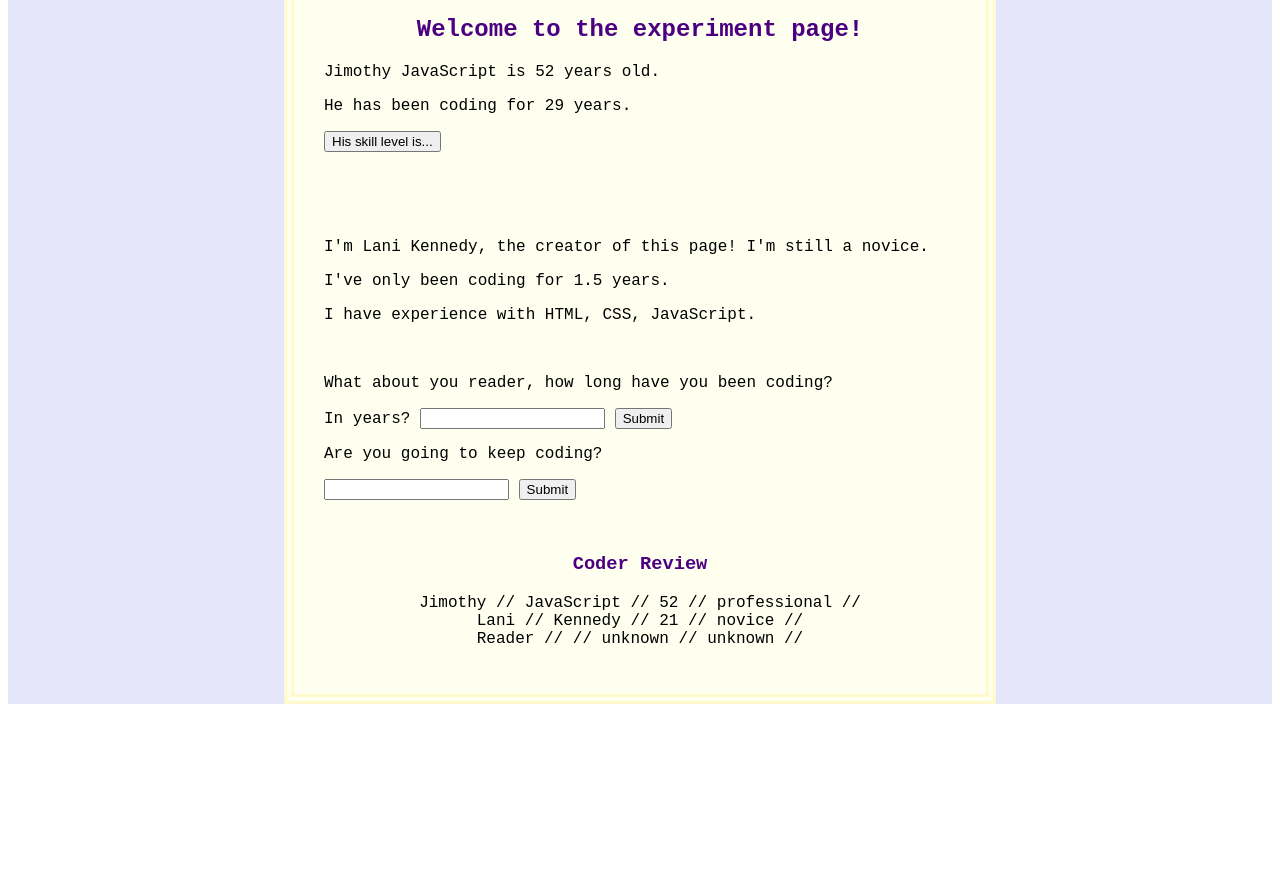
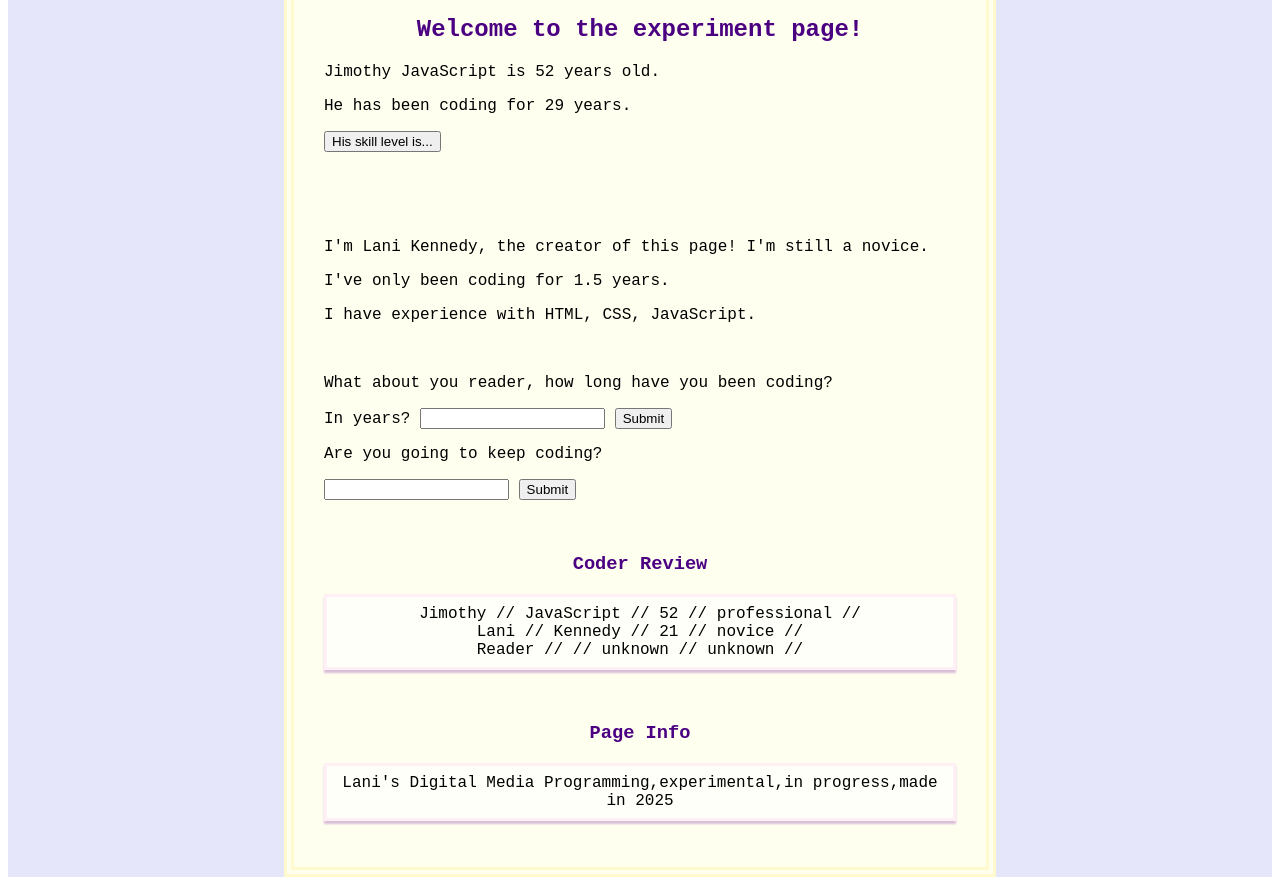
Before and after one commit to froggybot/dm-programming, a plain HTML site: page index.html in a window 1280 px wide. Shown: the part 151-1036 px from the top of the page. Before the commit the page ends 863 px from the top, so only its background shows below. Drawn offline with Linux system fonts and the light colour scheme.

Commit message:
obj,method,styling

```diff
--- a/index.html
+++ b/index.html
@@ -27,7 +27,11 @@
             color: Indigo;
             box-shadow: 0px 5px 3px Thistle;
         }
-        .coderrev {
+        .center {
+            background-color: #fffffa;
+            border: 3px solid LavenderBlush;
+            padding: 8px;
+            box-shadow: 0px 3px 2px Thistle;
         	text-align: center;
         }
 	</style>
@@ -64,6 +68,9 @@
             <br>
             <h3 class="headin3">Coder Review</h3>
             <p id="coderReview" class="coderRevi"></p>
+            <br>
+            <h3 class="headin4">Page Info</h3>
+            <p id="pageInfo" class="pageInf"></p>
         </div>
     </div>
 
@@ -83,9 +90,13 @@
         head2.classList.add("headings");
         const head3 = document.querySelector(".headin3");
         head3.classList.add("headings");
+        const head4 = document.querySelector(".headin4");
+        head4.classList.add("headings");
 
         const codeRev = document.querySelector(".coderRevi");
-       codeRev.classList.add("coderrev");
+        codeRev.classList.add("center");
+        const pageInf = document.querySelector(".pageInf");
+        pageInf.classList.add("center");
 
 
 
@@ -246,6 +257,18 @@
             }
         }
 
+        //adding a new object and displaying objects properties using values() object method
+        {
+            let thisPage = {
+            name: "Lani's Digital Media Programming",
+            purpose: "experimental",
+            status: "in progress",
+            creationDate: "made in 2025"
+            };
+
+            let txt = Object.values(thisPage);
+            document.getElementById('pageInfo').innerHTML = txt;
+        }
 
     </script>
 
```
